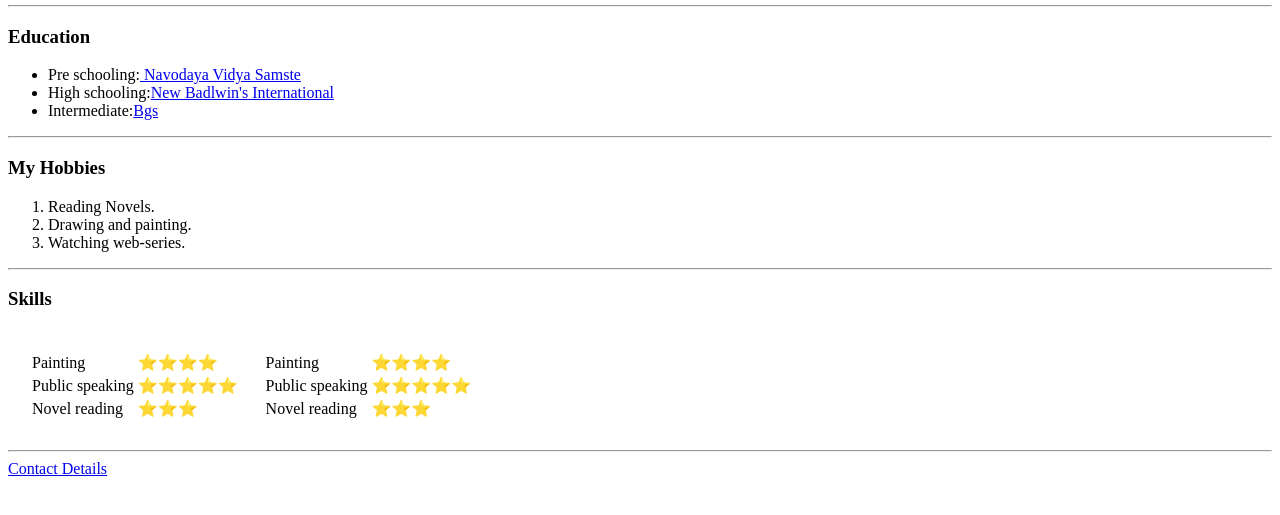
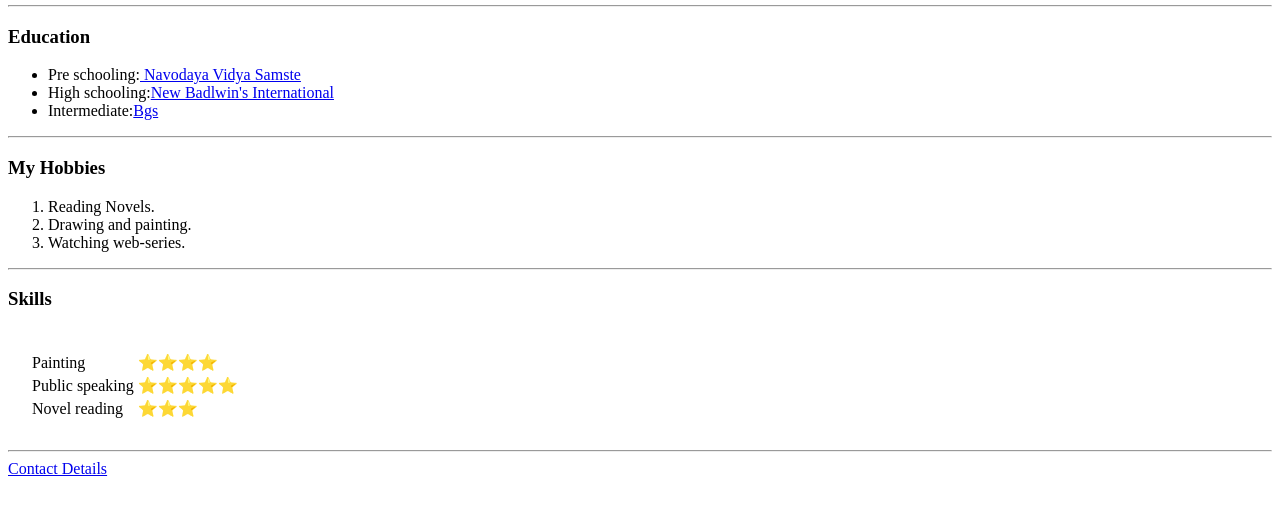
Before and after one commit to Chowdaa/cv, a plain HTML site: page index.html in a window 1280 px wide. Shown: the part 201-716 px from the top of the page. Drawn offline with Linux system fonts and the light colour scheme.

Commit message:
Update index.html

```diff
--- a/index.html
+++ b/index.html
@@ -48,22 +48,7 @@
         </tr>
       </table>
     </td>
-    <td>
-      <table>
-        <tr>
-          <td>Painting</td>
-          <td>⭐⭐⭐⭐</td>
-        </tr>
-        <tr>
-          <td>Public speaking</td>
-          <td>⭐⭐⭐⭐⭐</td>
-        </tr>
-        <tr>
-          <td>Novel reading</td>
-          <td>⭐⭐⭐</td>
-        </tr>
-      </table>
-    </td>
+
   </table>
   <hr>
 
```
